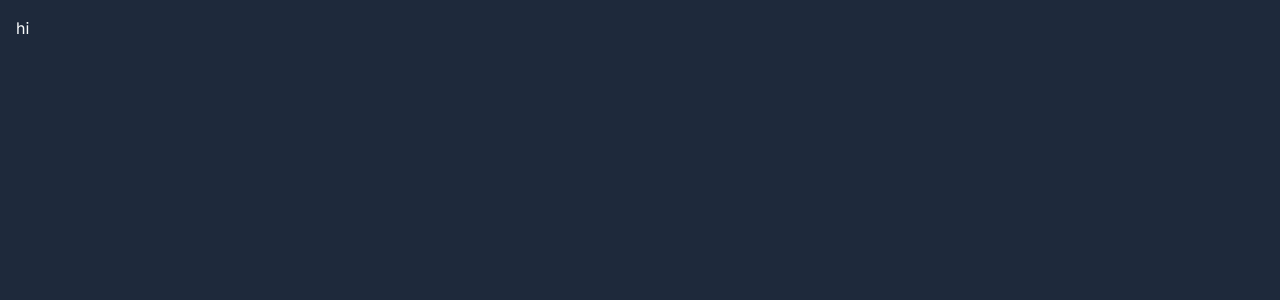
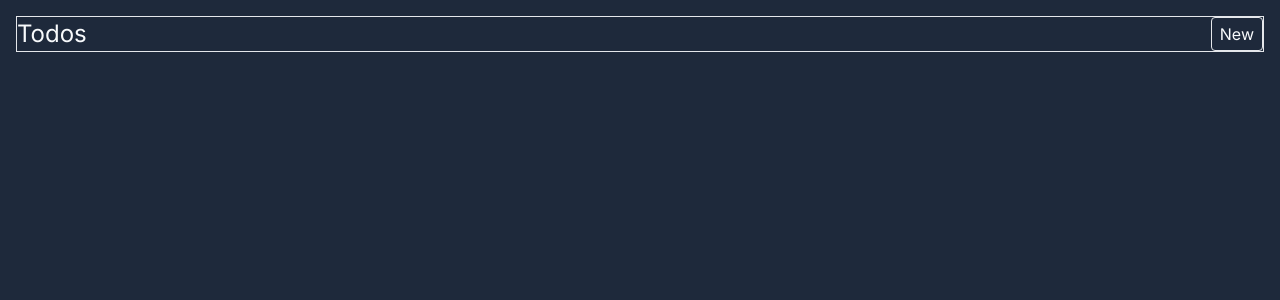
Before and after one commit to MordorKond/nextjs-13-todolist, a Next.js app: page / in a window 1280 px wide. Shown: the top 300 px of the page. Built offline with nearby package versions, Linux system fonts and the light colour scheme.

Commit message:
Home page stayling

```diff
--- a/src/app/page.tsx
+++ b/src/app/page.tsx
@@ -1,6 +1,16 @@
+import Link from "next/link"
 
 export default function Home() {
   return (
-  <h1>hi</h1>
+   <>
+       <header className="justify-between flex border items-center mb-4">
+           <h1 className="text-2xl">Todos</h1>
+           <Link className="border rounded px-2 py-1 hover:bg-slate-700 focus-within:bg-slate-700" href={'/new'}>
+               New
+           </Link>
+       </header>
+       <ul className="p-4"></ul>
+
+   </>
   )
 }
```
